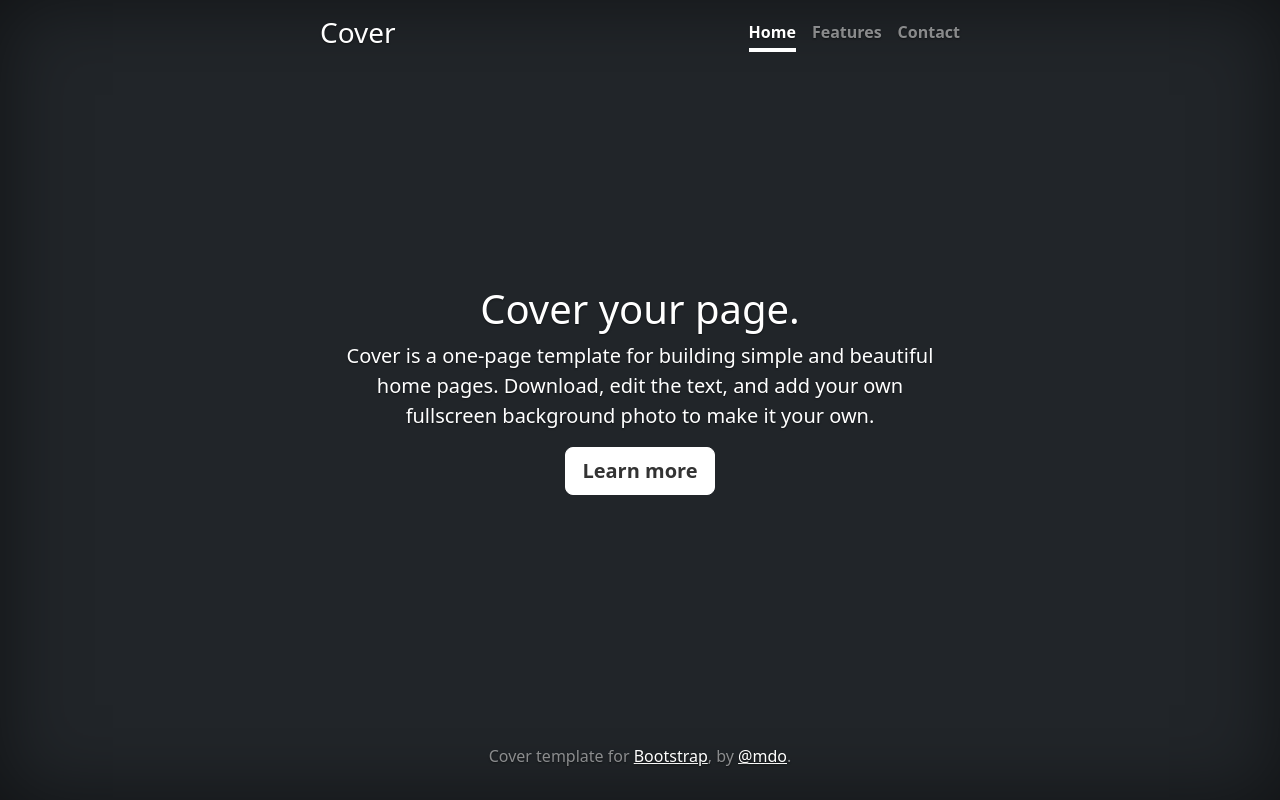
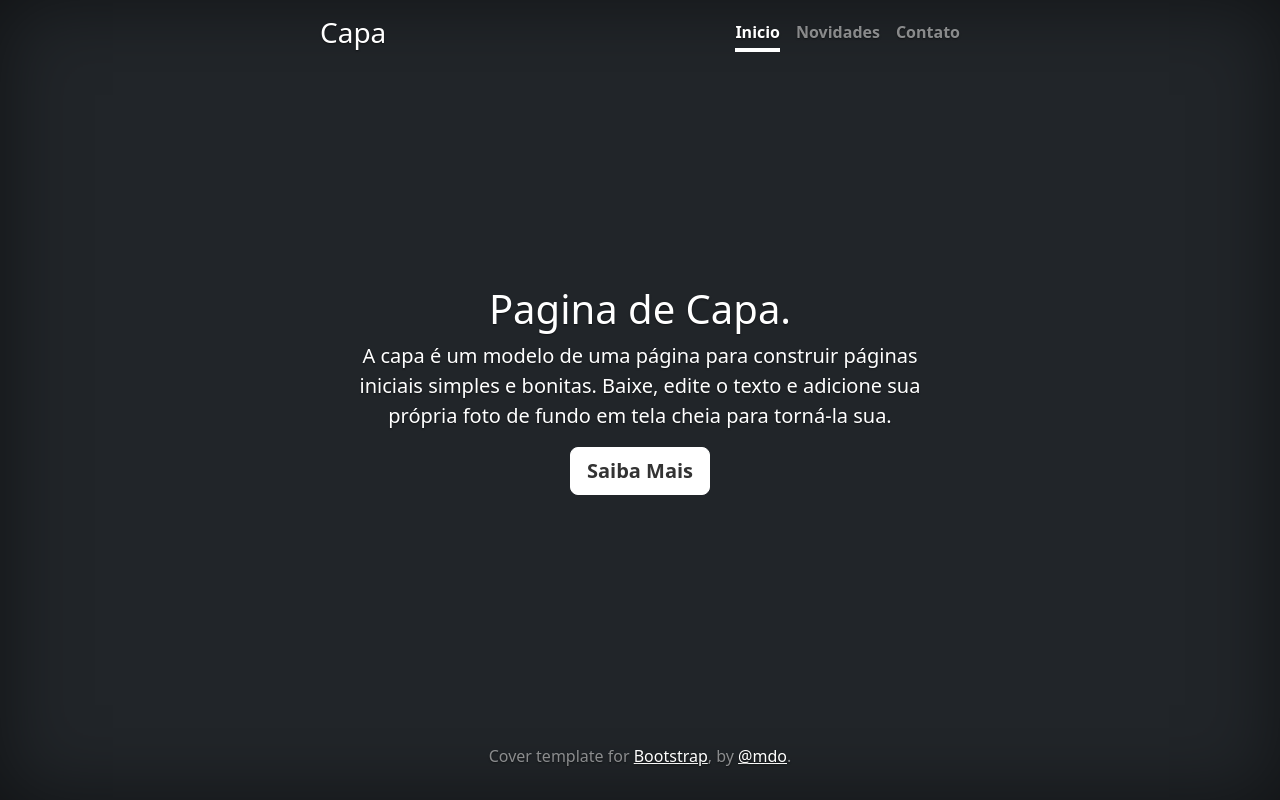
Before and after one commit to belsil5aa/portfolio-pessoal, a plain HTML site: page index.html in a window 1280 px wide. Drawn offline with nearby package versions, Linux system fonts and the light colour scheme.

Commit message:
traduz a pagina index.html

```diff
--- a/index.html
+++ b/index.html
@@ -40,20 +40,20 @@
 <div class="cover-container d-flex w-100 h-100 p-3 mx-auto flex-column">
   <header class="mb-auto">
     <div>
-      <h3 class="float-md-start mb-0">Cover</h3>
+      <h3 class="float-md-start mb-0">Capa</h3>
       <nav class="nav nav-masthead justify-content-center float-md-end">
-        <a class="nav-link active" aria-current="page" href="#">Home</a>
-        <a class="nav-link" href="#">Features</a>
-        <a class="nav-link" href="#">Contact</a>
+        <a class="nav-link active" aria-current="page" href="#">Inicio</a>
+        <a class="nav-link" href="#">Novidades</a>
+        <a class="nav-link" href="#">Contato</a>
       </nav>
     </div>
   </header>
 
   <main class="px-3">
-    <h1>Cover your page.</h1>
-    <p class="lead">Cover is a one-page template for building simple and beautiful home pages. Download, edit the text, and add your own fullscreen background photo to make it your own.</p>
+    <h1>Pagina de Capa.</h1>
+    <p class="lead">A capa é um modelo de uma página para construir páginas iniciais simples e bonitas. Baixe, edite o texto e adicione sua própria foto de fundo em tela cheia para torná-la sua.</p>
     <p class="lead">
-      <a href="#" class="btn btn-lg btn-secondary fw-bold border-white bg-white">Learn more</a>
+      <a href="#" class="btn btn-lg btn-secondary fw-bold border-white bg-white">Saiba Mais</a>
     </p>
   </main>
 
```
